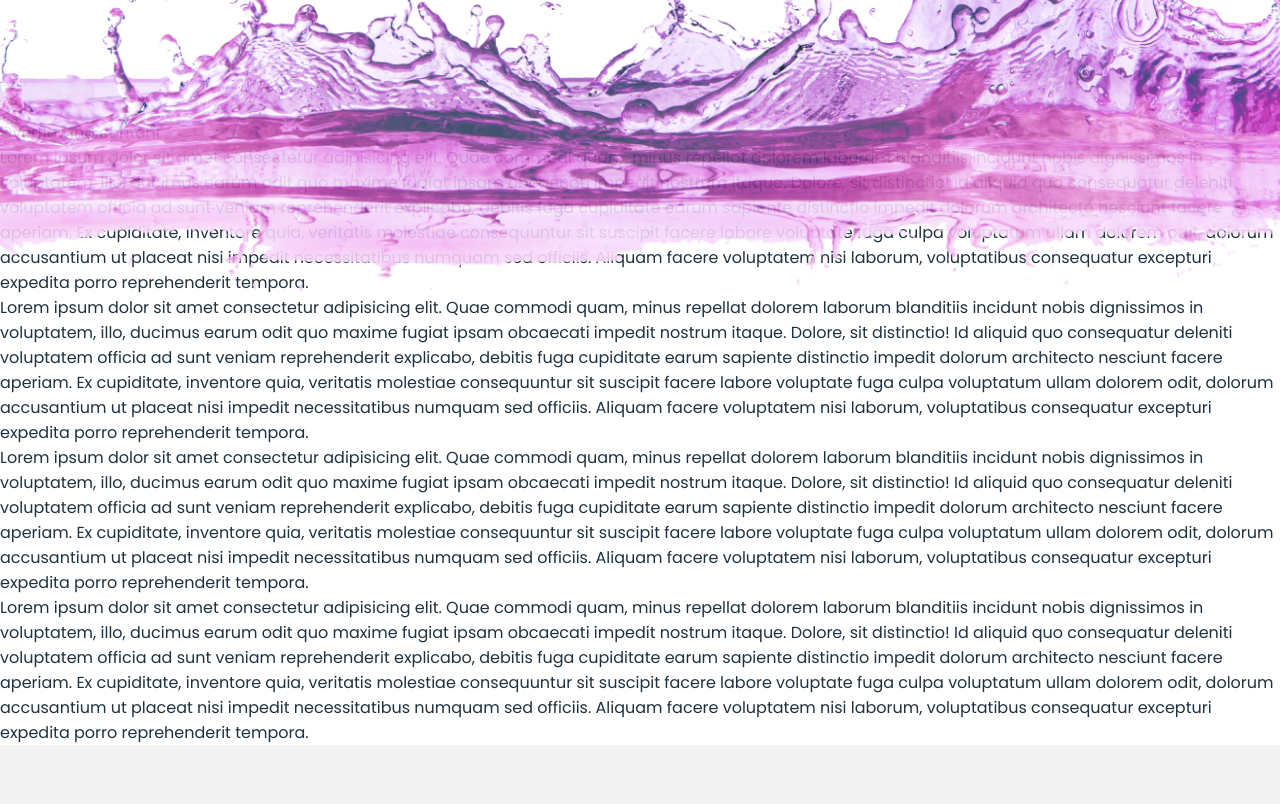
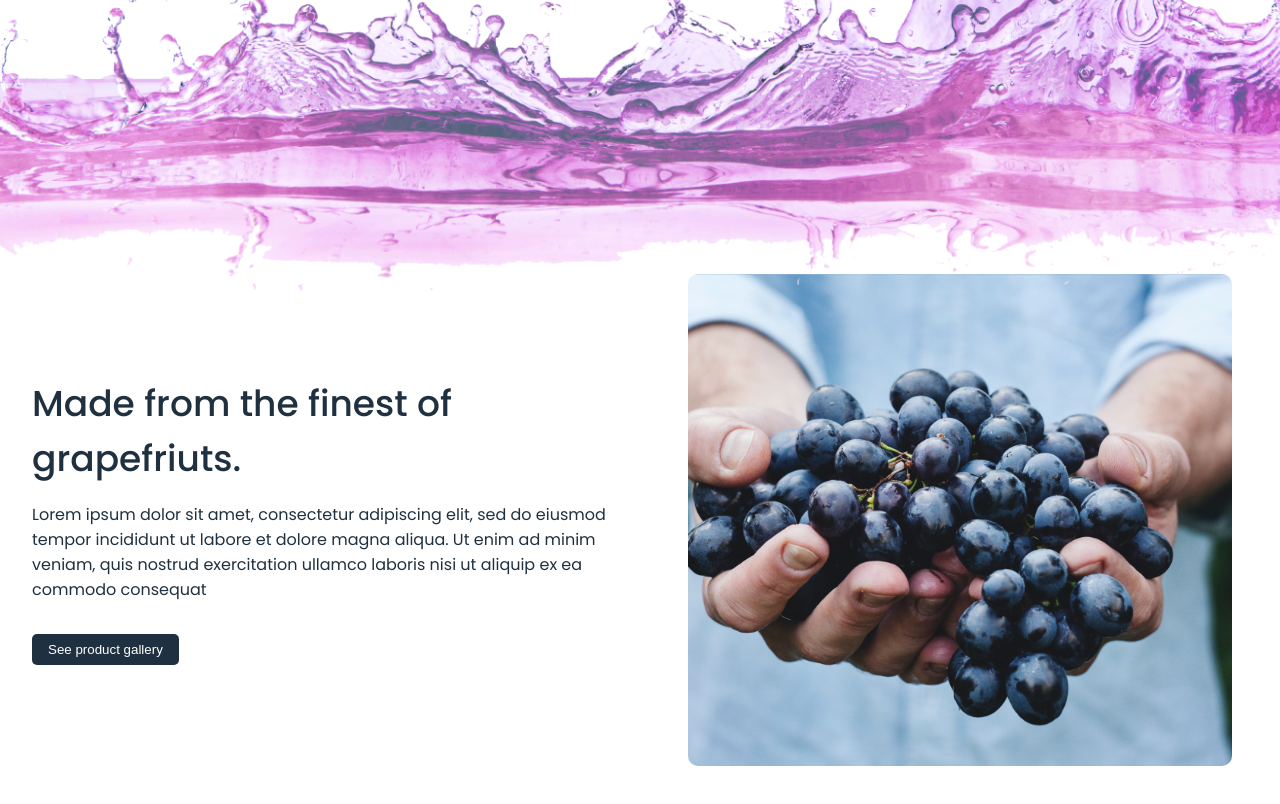
Before and after one commit to Rumpy-Wines/nuxt-client-2.0, a Nuxt app: page / in a window 1280 px wide. Shown: the part 680-1484 px from the top of the page. Before the commit the page ends 1425 px from the top, so only its background shows below. Built offline with nearby package versions, Linux system fonts and the light colour scheme.

Commit message:
Completed the section 1 for the desktop view2

```diff
--- a/assets/styles/pages/index.scss
+++ b/assets/styles/pages/index.scss
@@ -2,6 +2,7 @@
 @import '~assets/styles/variables';
 #home-page {
     background: white;
+    position: relative;
 }
 
 #hero {
@@ -48,6 +49,7 @@
         --factor: 2;
         .hero-wine-splash-image {
             width: calc(100vw + calc(var(--left) * var(--factor)));
+            opacity: 0.9;
         }
         @include media('<=desktop') {
             bottom: -12rem;
@@ -68,3 +70,55 @@
         }
     }
 }
+
+.first-set-section {
+    height: var(--viewport-height);
+    display: grid;
+    grid-template-columns: 1fr 1fr;
+    align-items: center;
+    justify-content: center;
+    padding: 2rem;
+    .right,
+    .left {
+        display: flex;
+        align-items: center;
+    }
+    .right {
+        padding-right: 2rem;
+        height: 100%;
+        .header {
+            font-size: 2.25rem;
+            font-weight: 500;
+            margin-bottom: 1rem;
+        }
+        .paragraph {
+            margin-bottom: 2rem;
+        }
+        .action-button {
+            color: white;
+            background: $dark;
+            border: none;
+            border-radius: 5px;
+            padding: 0.5rem 1rem 0.5rem 1rem;
+        }
+    }
+    .left {
+        padding-left: 2rem;
+        height: 100%;
+        .image-container {
+            height: 100%;
+            width: 100%;
+            padding: 1rem;
+            display: flex;
+            align-items: center;
+            .image {
+                background-image: url('~assets/images/section-1-home-image.jpg');
+                height: 70%;
+                width: 100%;
+                background-size: cover;
+                background-position: center center;
+                border-radius: 10px;
+            }
+        }
+    }
+}
--- a/assets/styles/style.scss
+++ b/assets/styles/style.scss
@@ -34,3 +34,10 @@ html {
     box-sizing: border-box;
     margin: 0;
 }
+
+button,
+button:active,
+button:focus {
+    outline: none;
+    cursor: pointer;
+}
--- a/pages/index.vue
+++ b/pages/index.vue
@@ -9,11 +9,23 @@
       <img class="hero-wine-splash-image" src="~/assets/images/hero-wine-splash.png" alt="" srcset="">
     </div>
   </section>
-  Overflowing content
-  <p>Lorem ipsum dolor sit amet consectetur adipisicing elit. Quae commodi quam, minus repellat dolorem laborum blanditiis incidunt nobis dignissimos in voluptatem, illo, ducimus earum odit quo maxime fugiat ipsam obcaecati impedit nostrum itaque. Dolore, sit distinctio! Id aliquid quo consequatur deleniti voluptatem officia ad sunt veniam reprehenderit explicabo, debitis fuga cupiditate earum sapiente distinctio impedit dolorum architecto nesciunt facere aperiam. Ex cupiditate, inventore quia, veritatis molestiae consequuntur sit suscipit facere labore voluptate fuga culpa voluptatum ullam dolorem odit, dolorum accusantium ut placeat nisi impedit necessitatibus numquam sed officiis. Aliquam facere voluptatem nisi laborum, voluptatibus consequatur excepturi expedita porro reprehenderit tempora.</p>
-  <p>Lorem ipsum dolor sit amet consectetur adipisicing elit. Quae commodi quam, minus repellat dolorem laborum blanditiis incidunt nobis dignissimos in voluptatem, illo, ducimus earum odit quo maxime fugiat ipsam obcaecati impedit nostrum itaque. Dolore, sit distinctio! Id aliquid quo consequatur deleniti voluptatem officia ad sunt veniam reprehenderit explicabo, debitis fuga cupiditate earum sapiente distinctio impedit dolorum architecto nesciunt facere aperiam. Ex cupiditate, inventore quia, veritatis molestiae consequuntur sit suscipit facere labore voluptate fuga culpa voluptatum ullam dolorem odit, dolorum accusantium ut placeat nisi impedit necessitatibus numquam sed officiis. Aliquam facere voluptatem nisi laborum, voluptatibus consequatur excepturi expedita porro reprehenderit tempora.</p>
-  <p>Lorem ipsum dolor sit amet consectetur adipisicing elit. Quae commodi quam, minus repellat dolorem laborum blanditiis incidunt nobis dignissimos in voluptatem, illo, ducimus earum odit quo maxime fugiat ipsam obcaecati impedit nostrum itaque. Dolore, sit distinctio! Id aliquid quo consequatur deleniti voluptatem officia ad sunt veniam reprehenderit explicabo, debitis fuga cupiditate earum sapiente distinctio impedit dolorum architecto nesciunt facere aperiam. Ex cupiditate, inventore quia, veritatis molestiae consequuntur sit suscipit facere labore voluptate fuga culpa voluptatum ullam dolorem odit, dolorum accusantium ut placeat nisi impedit necessitatibus numquam sed officiis. Aliquam facere voluptatem nisi laborum, voluptatibus consequatur excepturi expedita porro reprehenderit tempora.</p>
-  <p>Lorem ipsum dolor sit amet consectetur adipisicing elit. Quae commodi quam, minus repellat dolorem laborum blanditiis incidunt nobis dignissimos in voluptatem, illo, ducimus earum odit quo maxime fugiat ipsam obcaecati impedit nostrum itaque. Dolore, sit distinctio! Id aliquid quo consequatur deleniti voluptatem officia ad sunt veniam reprehenderit explicabo, debitis fuga cupiditate earum sapiente distinctio impedit dolorum architecto nesciunt facere aperiam. Ex cupiditate, inventore quia, veritatis molestiae consequuntur sit suscipit facere labore voluptate fuga culpa voluptatum ullam dolorem odit, dolorum accusantium ut placeat nisi impedit necessitatibus numquam sed officiis. Aliquam facere voluptatem nisi laborum, voluptatibus consequatur excepturi expedita porro reprehenderit tempora.</p>
+  <section id="section-1" class="first-set-section">
+    <div class="right">
+      <div>
+        <h2 class="h2 header">Made from the finest of grapefriuts.</h2>
+        <p class="paragraph">Lorem ipsum dolor sit amet, consectetur adipiscing elit, sed do eiusmod tempor incididunt ut labore et dolore magna aliqua. Ut enim ad minim veniam, quis nostrud exercitation ullamco laboris nisi ut aliquip ex ea commodo consequat</p>
+        <button class="action-button">See product gallery</button>
+      </div>
+    </div>
+    <div class="left">
+      <div class="image-container">
+        <div class="image"></div>
+      </div>
+    </div>
+  </section>
+  <section>
+
+  </section>
 </div>
 </template>
 
```
Also changed, not shown: assets/images/section-1-home-image.jpg (added).
